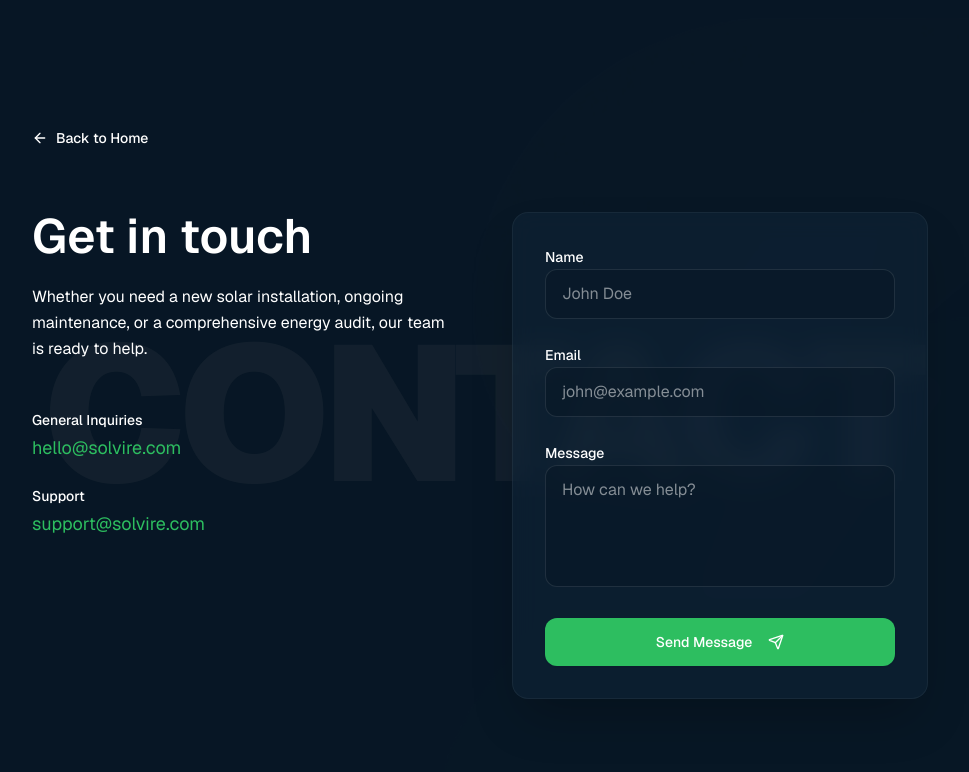
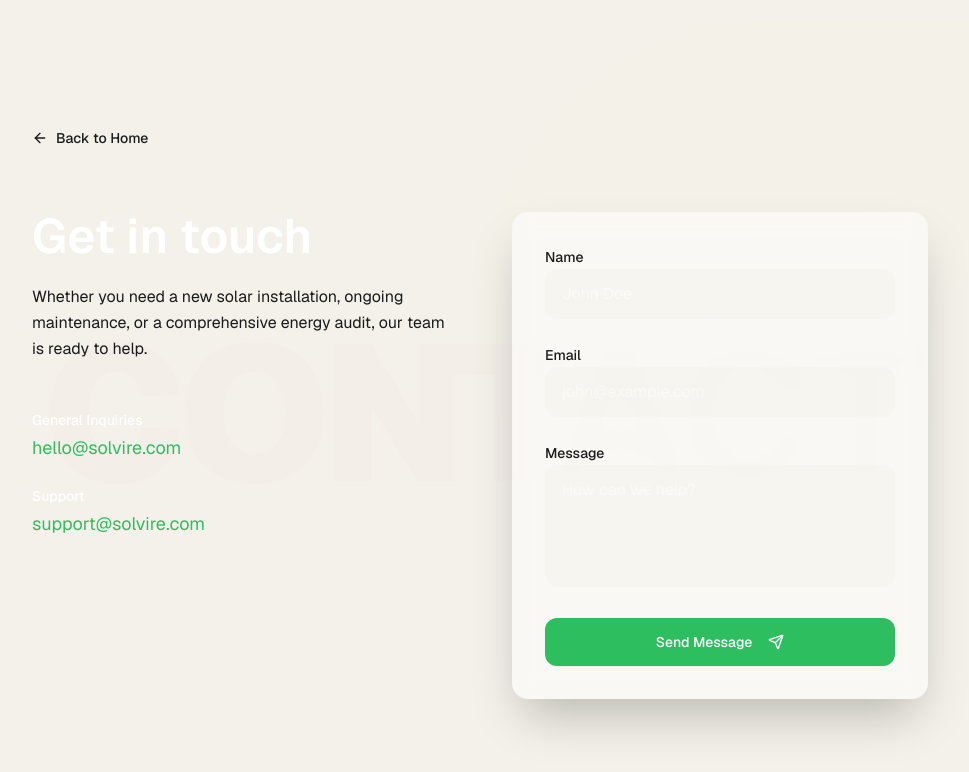
Before and after one commit to Nandannflp/solvire, a Next.js app: page /solvire/contact in a window 1280 px wide. Shown: the top 772 px of the page, without its empty margins (160-1129 px from the left). Built offline with nearby package versions, Linux system fonts and the light colour scheme; a web font is replaced by a local one.

Commit message:
Update theme to beige with green/orange accents and add logo

```diff
--- a/src/app/globals.css
+++ b/src/app/globals.css
@@ -46,64 +46,64 @@
 
   /* Solvire Brand Colors */
   --color-navy: #0B1F33;
-  --color-solar: #F5C542;
-  --color-energy: #2DBE60;
-  --color-background: #071625;
-  --color-foreground: #FFFFFF;
-  --color-surface: #10263B;
+  --color-solar: #F58220; /* Orange */
+  --color-energy: #2DBE60; /* Green */
+  --color-background: #F4F1EA;
+  --color-foreground: #1A1A1A;
+  --color-surface: #FFFFFF;
   --color-editorial: #E7DFC8;
-  --color-text-primary: #FFFFFF;
-  --color-text-secondary: #A6B1BE;
+  --color-text-primary: #1A1A1A;
+  --color-text-secondary: #4A5568;
 }
 
 :root {
   --radius: 0.75rem;
 
-  /* Solvire Dark Mode Default */
-  --background: #071625; /* Deep Navy */
-  --foreground: #FFFFFF;
-  --card: #10263B;
-  --card-foreground: #FFFFFF;
-  --popover: #0B1F33;
-  --popover-foreground: #FFFFFF;
-  --primary: #10B981;
+  /* Solvire Beige Theme */
+  --background: #F4F1EA;
+  --foreground: #1A1A1A;
+  --card: #FFFFFF;
+  --card-foreground: #1A1A1A;
+  --popover: #FFFFFF;
+  --popover-foreground: #1A1A1A;
+  --primary: #2DBE60;
   --primary-foreground: #FFFFFF;
-  --secondary: #0B1F33;
-  --secondary-foreground: #EAF3FA;
-  --muted: rgba(234, 243, 250, 0.05);
-  --muted-foreground: rgba(255, 255, 255, 0.6);
-  --accent: #FBBF24;
-  --accent-foreground: #040D17;
+  --secondary: #EAE6DF;
+  --secondary-foreground: #1A1A1A;
+  --muted: rgba(0, 0, 0, 0.05);
+  --muted-foreground: rgba(0, 0, 0, 0.6);
+  --accent: #F58220;
+  --accent-foreground: #FFFFFF;
   --destructive: #EF4444;
-  --border: rgba(255, 255, 255, 0.1);
-  --input: rgba(255, 255, 255, 0.1);
-  --ring: #10B981;
-  --chart-1: #10B981;
-  --chart-2: #0B1F33;
-  --chart-3: #FBBF24;
-  --chart-4: #EAF3FA;
+  --border: rgba(0, 0, 0, 0.1);
+  --input: rgba(0, 0, 0, 0.1);
+  --ring: #2DBE60;
+  --chart-1: #2DBE60;
+  --chart-2: #F58220;
+  --chart-3: #1A1A1A;
+  --chart-4: #EAE6DF;
   --chart-5: #E9EEF3;
 }
 
 .dark {
-  --background: #050505;
-  --foreground: #ffffff;
-  --card: #0A0A0A;
-  --card-foreground: #ffffff;
-  --popover: #0B1F33;
-  --popover-foreground: #ffffff;
-  --primary: #10B981;
-  --primary-foreground: #ffffff;
-  --secondary: #1C334D;
-  --secondary-foreground: #ffffff;
-  --muted: rgba(255, 255, 255, 0.1);
-  --muted-foreground: #EAF3FA;
-  --accent: #FBBF24;
-  --accent-foreground: #0B1F33;
+  --background: #F4F1EA;
+  --foreground: #1A1A1A;
+  --card: #FFFFFF;
+  --card-foreground: #1A1A1A;
+  --popover: #FFFFFF;
+  --popover-foreground: #1A1A1A;
+  --primary: #2DBE60;
+  --primary-foreground: #FFFFFF;
+  --secondary: #EAE6DF;
+  --secondary-foreground: #1A1A1A;
+  --muted: rgba(0, 0, 0, 0.05);
+  --muted-foreground: rgba(0, 0, 0, 0.6);
+  --accent: #F58220;
+  --accent-foreground: #FFFFFF;
   --destructive: #EF4444;
-  --border: rgba(255, 255, 255, 0.1);
-  --input: rgba(255, 255, 255, 0.1);
-  --ring: #10B981;
+  --border: rgba(0, 0, 0, 0.1);
+  --input: rgba(0, 0, 0, 0.1);
+  --ring: #2DBE60;
 }
 
 @layer base {
@@ -141,7 +141,7 @@ html.lenis, html.lenis body {
 }
 
 ::-webkit-scrollbar-track {
-  background: #0B1F33;
+  background: #EAE6DF;
 }
 
 ::-webkit-scrollbar-thumb {
@@ -166,15 +166,15 @@ html.lenis, html.lenis body {
 }
 
 .sleek-card {
-  background: #0A0A0A;
-  border: 1px solid rgba(255, 255, 255, 0.05);
-  box-shadow: 0 4px 20px rgba(0, 0, 0, 0.5);
+  background: #FFFFFF;
+  border: 1px solid rgba(0, 0, 0, 0.05);
+  box-shadow: 0 4px 20px rgba(0, 0, 0, 0.05);
   transition: border-color 0.3s ease, background 0.3s ease;
 }
 
 .sleek-card:hover {
-  border-color: rgba(255, 255, 255, 0.15);
-  background: #0C0C0C;
+  border-color: rgba(0, 0, 0, 0.15);
+  background: #FAFAFA;
 }
 
 /* Solvire brand typography */
@@ -226,8 +226,8 @@ html.lenis, html.lenis body {
 .futuristic-grid {
   background-size: 40px 40px;
   background-image:
-    linear-gradient(to right, rgba(255, 255, 255, 0.03) 1px, transparent 1px),
-    linear-gradient(to bottom, rgba(255, 255, 255, 0.03) 1px, transparent 1px);
+    linear-gradient(to right, rgba(0, 0, 0, 0.03) 1px, transparent 1px),
+    linear-gradient(to bottom, rgba(0, 0, 0, 0.03) 1px, transparent 1px);
   mask-image: radial-gradient(ellipse 60% 60% at 50% 50%, #000 30%, transparent 100%);
   -webkit-mask-image: radial-gradient(ellipse 60% 60% at 50% 50%, #000 30%, transparent 100%);
 }
@@ -251,14 +251,14 @@ html.lenis, html.lenis body {
 
 /* Gradient text */
 .text-gradient-solar {
-  background: linear-gradient(135deg, #10B981, #3DD471);
+  background: linear-gradient(135deg, #F58220, #2DBE60);
   -webkit-background-clip: text;
   -webkit-text-fill-color: transparent;
   background-clip: text;
 }
 
 .text-gradient-hero {
-  background: linear-gradient(180deg, #ffffff 0%, rgba(255,255,255,0.6) 100%);
+  background: linear-gradient(180deg, #1A1A1A 0%, rgba(26,26,26,0.6) 100%);
   -webkit-background-clip: text;
   -webkit-text-fill-color: transparent;
   background-clip: text;
--- a/src/app/layout.tsx
+++ b/src/app/layout.tsx
@@ -41,7 +41,7 @@ export default function RootLayout({
   children: React.ReactNode;
 }>) {
   return (
-    <html lang="en" suppressHydrationWarning className="dark">
+    <html lang="en" suppressHydrationWarning>
       <body
         className={`${GeistSans.variable} ${GeistSans.className} antialiased bg-background text-foreground selection:bg-energy/30 font-sans`}
       >
--- a/src/components/layout/Section.tsx
+++ b/src/components/layout/Section.tsx
@@ -17,9 +17,9 @@ export function Section({
   ...props
 }: SectionProps) {
   const themeClasses = {
-    light: "bg-background text-foreground", // now dark by default
-    dark: "bg-[#040D17] text-white", // deep space navy
-    navy: "bg-[#0B1F33] text-white", // slightly lighter navy
+    light: "bg-background text-foreground",
+    dark: "bg-secondary text-secondary-foreground",
+    navy: "bg-muted text-foreground",
   };
 
   return (
--- a/src/components/sections/HeroSection.tsx
+++ b/src/components/sections/HeroSection.tsx
@@ -24,16 +24,14 @@ export function HeroSection() {
       {/* Foreground Content */}
       <div className="container max-w-5xl mx-auto z-10 relative px-6 md:px-12 flex flex-col items-center text-center">
 
-        {/* Supporting Eyebrow */}
+        {/* Logo at the start */}
         <motion.div
           initial={{ opacity: 0, y: 20 }}
           animate={{ opacity: 1, y: 0 }}
           transition={{ duration: 0.8, ease: [0.16, 1, 0.3, 1] }}
-          className="mb-6 flex items-center gap-3"
+          className="mb-8 flex items-center justify-center"
         >
-          <div className="w-8 h-[1px] bg-solar/50" />
-          <span className="text-solar uppercase tracking-widest text-sm font-medium">Solvire</span>
-          <div className="w-8 h-[1px] bg-solar/50" />
+          <img src="/solvire-long-logo.png" alt="Solvire" className="h-12 md:h-16 object-contain" />
         </motion.div>
 
         {/* Hero Headline */}
--- a/tailwind.config.ts
+++ b/tailwind.config.ts
@@ -15,51 +15,51 @@ const config: Config = {
   			display: ['var(--font-clash)', 'sans-serif'],
   		},
   		colors: {
-  			background: '#071625',
-  			foreground: '#FFFFFF',
-  			surface: '#10263B',
+  			background: '#F4F1EA',
+  			foreground: '#1A1A1A',
+  			surface: '#FFFFFF',
   			editorial: '#E7DFC8',
-  			textPrimary: '#FFFFFF',
-  			textSecondary: '#A6B1BE',
-  			solar: '#F5C542',
-  			energy: '#2DBE60',
+  			textPrimary: '#1A1A1A',
+  			textSecondary: '#4A5568',
+  			solar: '#F58220', // Orange
+  			energy: '#2DBE60', // Green
   			card: {
-  				DEFAULT: 'hsl(var(--card))',
-  				foreground: 'hsl(var(--card-foreground))'
+  				DEFAULT: '#FFFFFF',
+  				foreground: '#1A1A1A'
   			},
   			popover: {
-  				DEFAULT: 'hsl(var(--popover))',
-  				foreground: 'hsl(var(--popover-foreground))'
+  				DEFAULT: '#FFFFFF',
+  				foreground: '#1A1A1A'
   			},
   			primary: {
-  				DEFAULT: 'hsl(var(--primary))',
-  				foreground: 'hsl(var(--primary-foreground))'
+  				DEFAULT: '#2DBE60',
+  				foreground: '#FFFFFF'
   			},
   			secondary: {
-  				DEFAULT: 'hsl(var(--secondary))',
-  				foreground: 'hsl(var(--secondary-foreground))'
+  				DEFAULT: '#EAE6DF',
+  				foreground: '#1A1A1A'
   			},
   			muted: {
-  				DEFAULT: 'hsl(var(--muted))',
-  				foreground: 'hsl(var(--muted-foreground))'
+  				DEFAULT: 'rgba(0,0,0,0.05)',
+  				foreground: 'rgba(0,0,0,0.6)'
   			},
   			accent: {
-  				DEFAULT: 'hsl(var(--accent))',
-  				foreground: 'hsl(var(--accent-foreground))'
+  				DEFAULT: '#F58220',
+  				foreground: '#FFFFFF'
   			},
   			destructive: {
-  				DEFAULT: 'hsl(var(--destructive))',
-  				foreground: 'hsl(var(--destructive-foreground))'
+  				DEFAULT: '#EF4444',
+  				foreground: '#FFFFFF'
   			},
-  			border: 'hsl(var(--border))',
-  			input: 'hsl(var(--input))',
-  			ring: 'hsl(var(--ring))',
+  			border: 'rgba(0,0,0,0.1)',
+  			input: 'rgba(0,0,0,0.1)',
+  			ring: '#2DBE60',
   			chart: {
-  				'1': 'hsl(var(--chart-1))',
-  				'2': 'hsl(var(--chart-2))',
-  				'3': 'hsl(var(--chart-3))',
-  				'4': 'hsl(var(--chart-4))',
-  				'5': 'hsl(var(--chart-5))'
+  				'1': '#2DBE60',
+  				'2': '#F58220',
+  				'3': '#1A1A1A',
+  				'4': '#EAE6DF',
+  				'5': '#E9EEF3'
   			}
   		},
   		borderRadius: {
```
